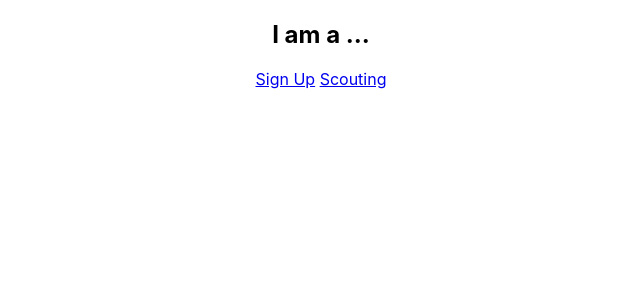
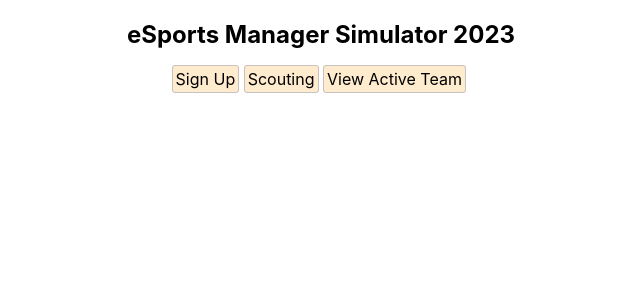
Before and after one commit to TylerSmall19/esports_manager, a React (Create React App) app in the folder manager_platform/: page / in a window 1280 px wide. Shown: the top 300 px of the page, without its empty margins (319-959 px from the left). Built offline with nearby package versions, Linux system fonts and the light colour scheme.

Commit message:
Add navigation header and routes; Add a team view

```diff
--- a/manager_platform/src/App.js
+++ b/manager_platform/src/App.js
@@ -1,6 +1,6 @@
 import React from 'react';
 import './App.css';
-import { LoginChoices } from './components/LoginChoices.tsx';
+import { NavigationHeader } from './components/nav/NavigationHeader.tsx';
 import { NewTeamSignup } from './components/teamCreation/NewTeamForm.tsx';
 import {
   BrowserRouter as Router,
@@ -10,6 +10,7 @@ import {
 import { PlayerInfoList } from './components/playerScouting/playerInfoList';
 import { appRoutes } from './constants.ts';
 import { SessionService } from './services/session/sessionService';
+import { TeamView } from './components/teamView/TeamView';
 
 const App = () => {
   SessionService.login();
@@ -17,12 +18,14 @@ const App = () => {
   return (
     <Router>
       <div className="App">
-        <LoginChoices />
+        <NavigationHeader />
 
         <Switch>
           <Route path={appRoutes.players.scouting} component={PlayerInfoList} />
 
-          <Route path={appRoutes.orgs.signUp} component={NewTeamSignup} />
+          <Route path={appRoutes.teams.signUp} component={NewTeamSignup} />
+
+          <Route path={appRoutes.teams.viewActiveTeam} component={TeamView} />
         </Switch>
       </div>
     </Router>
--- a/manager_platform/src/components/LoginChoices.tsx
+++ /dev/null
@@ -1,19 +0,0 @@
-import React from 'react';
-import { Link } from 'react-router-dom';
-import { appRoutes } from '../constants';
-
-const LoginChoices = (props : any) => {
-
-  return (
-    <div>
-      <h2>I am a ...</h2>
-
-      <Link to={appRoutes.orgs.signUp}>Sign Up</Link>&nbsp;
-      <Link to={appRoutes.players.scouting}>Scouting</Link>
-      {/* <button onClick={props.newOrg}>New Org</button> &nbsp;
-      <button onClick={props.scoutingPlayers}>Team Scouting Players</button> */}
-    </div>
-  );
-};
-
-export { LoginChoices };
--- /dev/null
+++ b/manager_platform/src/components/nav/NavigationHeader.tsx
@@ -0,0 +1,19 @@
+import React from 'react';
+import { Link } from 'react-router-dom';
+import { appRoutes } from '../../constants';
+import styles from './navigationHeader.module.css';
+
+const NavigationHeader = (props : any) => {
+
+  return (
+    <div>
+      <h2>eSports Manager Simulator 2023</h2>
+
+      <Link to={appRoutes.teams.signUp} className={`${styles.navLink} `}>Sign Up</Link>&nbsp;
+      <Link to={appRoutes.players.scouting} className={`${styles.navLink} `}>Scouting</Link>&nbsp;
+      <Link to={appRoutes.teams.viewActiveTeam} className={`${styles.navLink} `}>View Active Team</Link>&nbsp;
+    </div>
+  );
+};
+
+export { NavigationHeader };
--- /dev/null
+++ b/manager_platform/src/components/nav/navigationHeader.module.css
@@ -0,0 +1,16 @@
+.navLink {
+  color: black;
+  text-decoration: none;
+  padding: 3px;
+  border: solid rgb(199, 193, 193) 1px;
+  border-radius: 3px;
+  background-color: blanchedalmond;
+}
+.navLink:visited {
+  color: black;
+}
+.navLink:hover {
+  background-color: rgb(250, 203, 132);
+  border: solid rgb(226, 220, 220) 1px;
+  color: white;
+}
--- /dev/null
+++ b/manager_platform/src/components/teamView/TeamView.tsx
@@ -0,0 +1,7 @@
+import React from 'react';
+
+export const TeamView = () => {
+  return (
+    <></>
+  );
+}
--- a/manager_platform/src/constants.ts
+++ b/manager_platform/src/constants.ts
@@ -7,12 +7,13 @@ export const appRoutes = {
   root: '/',
   players: {
     root: '/players/',
-    scouting: '/players/scouting'
+    scouting: '/players/scouting',
   },
-  orgs: {
-    root: '/orgs/',
-    signUp: '/orgs/new'
-  }
+  teams: {
+    root: '/teams/',
+    signUp: '/teams/new',
+    viewActiveTeam: '/teams/active'
+  },
 }
 
 export const MAX_PLAYERS = 5;
```
